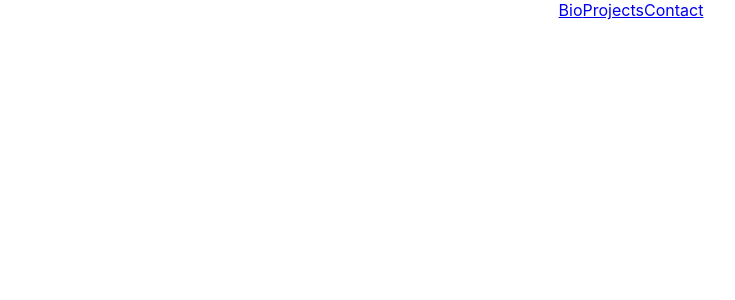
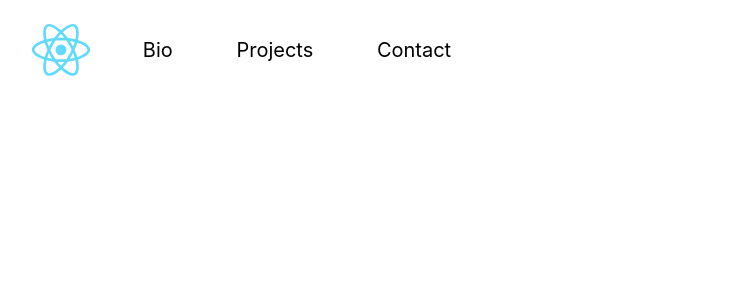
Before and after one commit to michaelharms6010/harms-portfolio, a React (Create React App) app: page / in a window 1280 px wide. Shown: the top 300 px of the page, without its empty margins (9-744 px from the left). Built offline with nearby package versions, Linux system fonts and the light colour scheme.

Commit message:
scaffolds nav

```diff
--- a/src/components/Navigation.js
+++ b/src/components/Navigation.js
@@ -1,14 +1,19 @@
 import React from "react";
 import {Link} from "react-router-dom"
 import './Navigation.scss';
+import logo from "../logo.svg";
 
 export default function Navigation() {
 
     return (
         <div className="main-nav">
-            <Link to="/bio">Bio</Link>
-            <Link to="/projects">Projects</Link>
-            <Link to="/contact">Contact</Link>
+            <img src={logo} width={100} height={100}/>
+
+            <div className="nav-links">
+                <Link to="/bio">Bio</Link>
+                <Link to="/projects">Projects</Link>
+                <Link to="/contact">Contact</Link>
+            </div>
         </div>
     )
 }
--- a/src/components/Navigation.scss
+++ b/src/components/Navigation.scss
@@ -0,0 +1,20 @@
+.main-nav {
+    width:100%;
+    display:flex;
+    justify-content:flex-start;
+    align-items:center;
+    padding: 0 20px;
+    background:charcoal;
+
+    .nav-links {
+        width:30%;
+        display:flex;
+        justify-content:space-around;
+        font-size: 20px;
+        a {
+            color:black;
+            text-decoration:none;
+        }
+    }
+
+}
```
